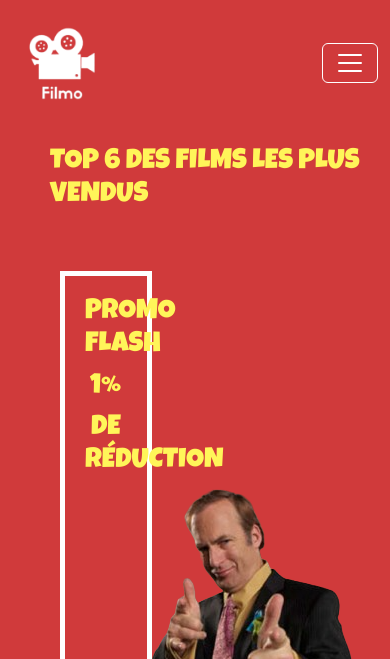
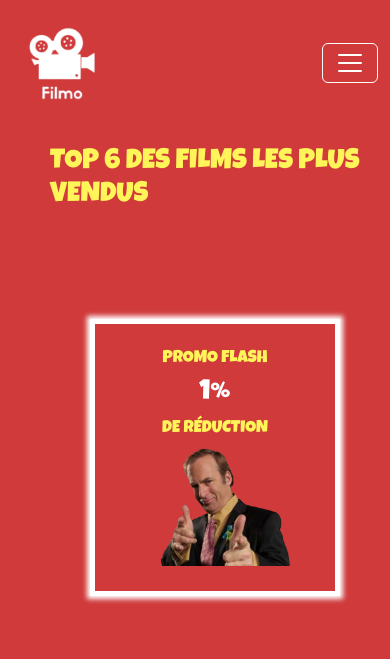
Before and after one commit to gotied/Fil_Rouge, a Symfony app: template symfony/filmo/templates/accueil/index.html.twig in a window 390 px wide; the page is wider, and only the part inside the window is pictured. Shown: the top 659 px of that part. Run offline with Twig, Linux system fonts and the light colour scheme; the template is opened without the code that fills it, so the values that code supplies are empty; some libraries are stand-ins or nearby versions; grey boxes are pictures that could not be loaded.

Commit message:
minor changes css, add bundle knpPaginator, add personalized  pagination on twig/controller  produit, delete few queryBuilder request replace by personalized pagination_sortable

```diff
--- a/symfony/filmo/composer.json
+++ b/symfony/filmo/composer.json
@@ -12,6 +12,7 @@
         "doctrine/doctrine-fixtures-bundle": "^3.5",
         "doctrine/doctrine-migrations-bundle": "^3.3",
         "doctrine/orm": "^2.17",
+        "knplabs/knp-paginator-bundle": "^6.2",
         "phpdocumentor/reflection-docblock": "^5.3",
         "phpstan/phpdoc-parser": "^1.24",
         "symfony/asset": "6.1.*",
--- a/symfony/filmo/config/bundles.php
+++ b/symfony/filmo/config/bundles.php
@@ -12,4 +12,5 @@ return [
     Symfony\Bundle\MonologBundle\MonologBundle::class => ['all' => true],
     Symfony\Bundle\MakerBundle\MakerBundle::class => ['dev' => true],
     Doctrine\Bundle\FixturesBundle\DoctrineFixturesBundle::class => ['dev' => true, 'test' => true],
+    Knp\Bundle\PaginatorBundle\KnpPaginatorBundle::class => ['all' => true],
 ];
--- a/symfony/filmo/public/css/style.css
+++ b/symfony/filmo/public/css/style.css
@@ -1,7 +1,7 @@
 body {
     background-color: #D03A3B;
 }
-#navbar-header, #navbar-footer {
+#navbar-header, #navbar-footer, .page-link {
     background-color: #D03A3B !important;
 }
 .dropdown-menu {
@@ -10,6 +10,13 @@ body {
 .nav-link, .dropdown-item, .form-control, input::placeholder {
     font-family: 'Luckiest Guy';
     font-size: 16px;
+}
+.page-link {
+    border: none !important;
+    color: white;
+}
+.active>.page-link, .page-link.active {
+    color: #FFF559;
 }
 .a-link-footer {
     text-decoration: none;
@@ -28,7 +35,7 @@ input::placeholder {
     color: #FFF559 !important;
     background-color: #D03A3B;
 }
-.nav-link:hover, .a-link-footer:hover {
+.nav-link:hover, .a-link-footer:hover, .page-link:hover {
     color: #FFF559 !important;
 }
 .navbar-toggler {
@@ -69,18 +76,39 @@ h1 {
 .a-link-pro:hover {
     color: #D03A3B;
 }
-.div-col2 {
+.div-promo {
     text-align: center;
     border-color: #ffffff;
     border-width: 5px;
     border-style: solid;
     padding: 20px;
-    /* box-shadow: 0px 0px 5px 3px #ffffff; */
+    box-shadow: 0px 0px 5px 3px #ffffff;
+}
+.h1-promo {
+    color: #FFF559 !important;
+    font-family: 'Luckiest Guy' !important;
+}
+.h1-promo-2 {
+    color: #ffffff !important;
+    font-family: 'Luckiest Guy' !important;
 }
 /* .form-control:focus {
     box-shadow: 0 0 4px 0 #FFF559;
     outline: 2px solid #FFF559;
 } */
+@media screen and (max-width: 905px) {
+	.h1-promo {
+        font-size: 25px;
+    }
+    .div-promo {
+        padding: 10px;
+        width: 250px;
+        margin-left: 180px;
+    }
+    #div-pro {
+        margin-left: 120px !important;
+    }
+}
 @media screen and (max-width: 620px) {
 	.form-control {
         width: auto !important;
@@ -88,10 +116,31 @@ h1 {
     #div-2-footer {
         margin-right: 0px !important;
     }
+    .h1-promo {
+        font-size: 20px;
+    }
+    .div-promo {
+        margin-left: 115px;
+    }
+}
+@media screen and (max-width: 575px) {
+    .div-promo {
+        padding: 25px;
+        margin-left: 85px;
+    }
+    #div-pro {
+        margin-left: 100px !important;
+    }
 }
 @media screen and (max-width: 490px) {
 	#div-accueil {
         padding: 10px;
+    }
+    .h1-promo {
+        font-size: 17px;
+    }
+    .div-promo {
+        margin-left: 65px;
     }
 }
 @media screen and (max-width: 460px) {
@@ -100,10 +149,16 @@ h1 {
         border-width: 0px !important;
         box-shadow: none;
     }
+    .div-promo {
+        margin-left: 45px;
+    }
 }
 @media screen and (max-width: 420px) {
 	#div-accueil {
         margin-left: 50px;
+    }
+    .div-promo {
+        margin-left: 30px;
     }
 }
 @media screen and (max-width: 370px) {
@@ -113,4 +168,7 @@ h1 {
     #div-accueil {
         margin-left: 35px;
     }
+    .div-promo {
+        margin-left: 5px;
+    }
 }
--- a/symfony/filmo/templates/accueil/index.html.twig
+++ b/symfony/filmo/templates/accueil/index.html.twig
@@ -65,10 +65,10 @@
             </pre> #}
             <div class="container-fluid" style="margin-top: 25px; margin-bottom: 35px;">
                 <div class="d-flex flex-wrap justify-content-center justify-content-between">
-                    <div class="col-7 mx-3">
+                    <div class="col-7 mx-3" id="div-pro">
                         <div class="d-flex flex-wrap justify-content-left">
                             {% for pro in top6 %}
-                                <div class="card mb-3 mx-5" style="max-width: 430px;">
+                                <div class="card mb-3 mx-3" id="card-pro" style="max-width: 430px;">
                                     <div class="row g-0">
                                         <div class="col-md-4">
                                             <a href="#"><img src="{{asset ('img/affiche/')}}{{pro.image}}" class="img-fluid rounded-start" alt="affiche {{pro.titre}}"></a>
@@ -76,6 +76,7 @@
                                         <div class="col-md-8">
                                             <div class="card-body">
                                                 <h5 class="card-title"><a href="#" class="a-link-pro">{{pro.titre}}</a></h5>
+                                                <p class="card-text">{{pro.date_sortie|date('d-m-Y')}}</p>
                                                 <p class="card-text">{{pro.prix_ttc}} €</p>
                                                 <p class="card-text"><a href="#"><img src="{{asset ('img/icon/cart-shopping-solid-black.svg')}}" alt="panier"></a></p>
                                             </div>
@@ -85,12 +86,12 @@
                             {% endfor %}
                         </div>
                     </div>
-                    <div class="col-3 mx-5">
-                        <div class="div-col2">
-                            <h1>PROMO FLASH</h1>
-                            <h1>1%</h1>
-                            <h1>DE RÉDUCTION</h1>
-                            <img src="{{asset ('img/icon/saul-goodman-300x188.png')}}" alt="saul goodman">
+                    <div class="col-3 mx-5 my-5">
+                        <div class="div-promo">
+                            <h1 class="h1-promo">PROMO FLASH</h1>
+                            <h1 class="h1-promo-2">1%</h1>
+                            <h1 class="h1-promo">DE RÉDUCTION</h1>
+                            <img src="{{asset ('img/icon/saul-goodman-300x188.png')}}" alt="saul goodman" class="img-fluid">
                         </div>
                     </div>
                 </div>
--- a/symfony/filmo/templates/base.html.twig
+++ b/symfony/filmo/templates/base.html.twig
@@ -38,7 +38,7 @@
                             </ul>
                         </div>
                         <div class="collapse navbar-collapse justify-content-center" id="navbarSupportedContent">
-                            <form method="get" class="d-flex" role="search" action="{{path ('app_accueil')}}" style="margin-right: 75px;">
+                            <form method="get" class="d-flex" role="search" action="{{path ('app_accueil')}}">
                                 <input class="form-control me-2" type="search" placeholder="rechercher" aria-label="Search" name="search-bar" style="width: 420px;">
                                 <button class="btn" type="submit"><img src="{{asset ('img/icon/magnifying-glass-solid.svg')}}" alt="bouton rechercher"></button>
                             </form>
```
Also changed, not shown: symfony/filmo/src/Controller/ProduitController.php (+7 -2 lines), symfony/filmo/src/Repository/DetailsCommandeRepository.php (+1 -23 lines), symfony/filmo/src/Repository/ProduitRepository.php (+5 -21 lines), symfony/filmo/templates/produit/index.html.twig (+19 -1 lines), symfony/filmo/public/img/icon/arrow-left-solid.svg (added), symfony/filmo/public/img/icon/arrow-right-solid.svg (added), symfony/filmo/public/img/icon/sort-alpha-down-alt-solid.svg (added), symfony/filmo/public/img/icon/sort-alpha-down-solid.svg (added), symfony/filmo/public/img/icon/sort-amount-down-alt-solid.svg (added), symfony/filmo/public/img/icon/sort-amount-down-solid.svg (added), 3 other files.
